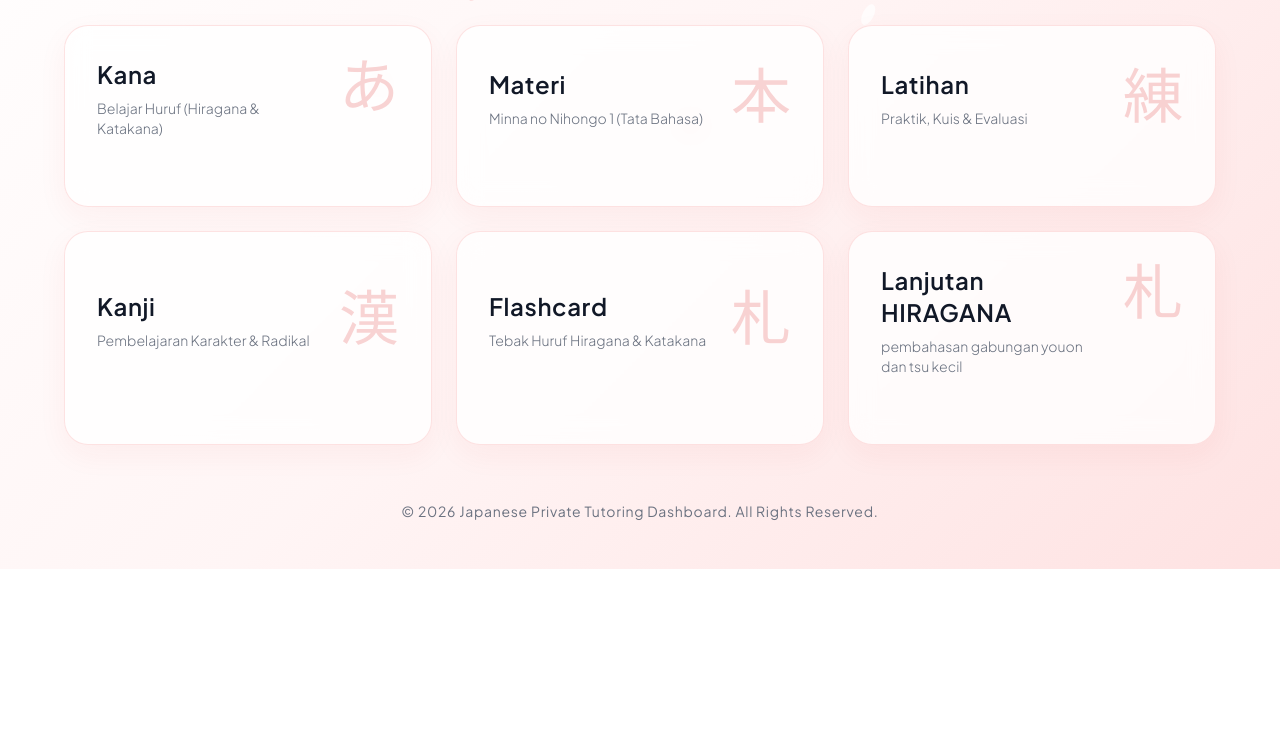
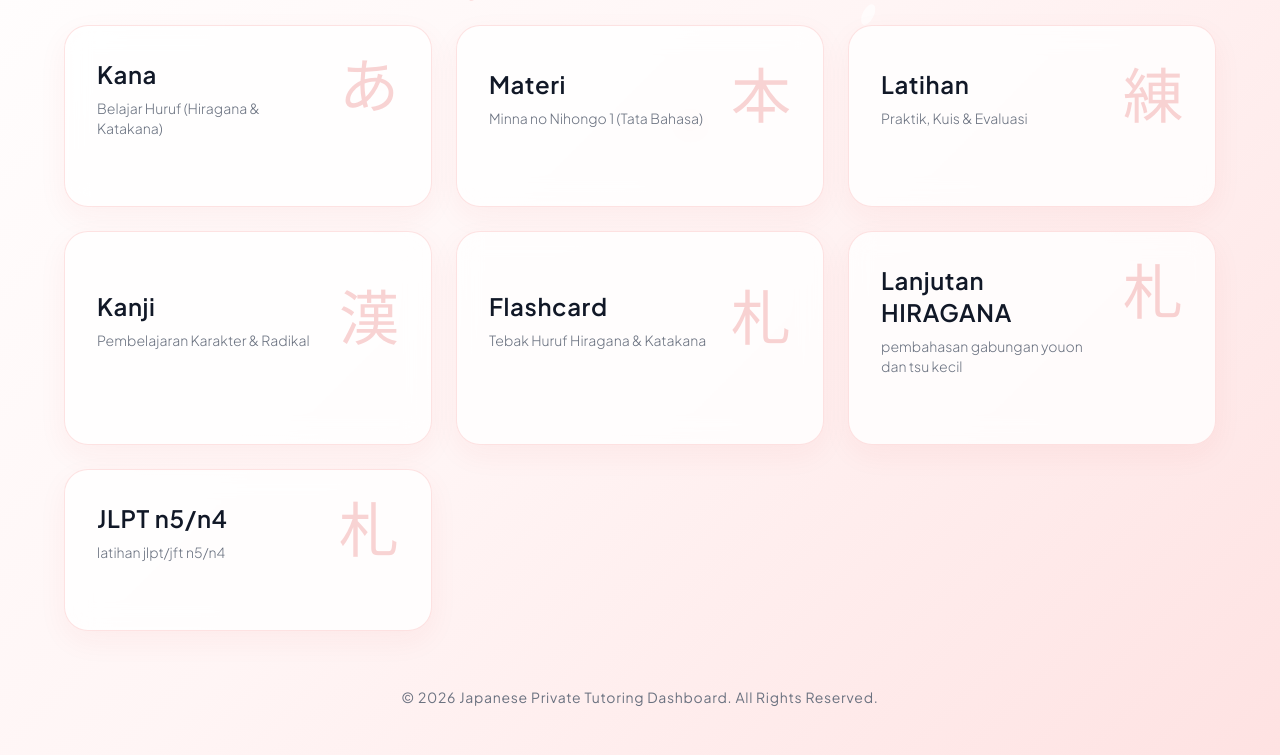
Before and after one commit to gojapantogether-ship-it/sense-gojapan-, a plain HTML site: page index.html in a window 1280 px wide. Shown: the part 243-998 px from the top of the page. Before the commit the page ends 812 px from the top, so only its background shows below. Drawn offline with nearby package versions, Linux system fonts and the light colour scheme.

Commit message:
Update index.html

```diff
--- a/index.html
+++ b/index.html
@@ -175,6 +175,20 @@
                 <div class="mt-6 sm:mt-8 h-1 w-0 bg-gradient-to-r from-red-600 to-red-400 rounded-full group-hover:w-full transition-all duration-500"></div>
             </button>
 
+             <!-- Card 5: JLPT -->
+            <button onclick="handleNavigation('Flashcard', 'jlpt.html')" class="glass-card group rounded-3xl p-6 sm:p-8 text-left focus:outline-none focus:ring-2 focus:ring-red-400/50 w-full cursor-pointer sm:col-span-2 lg:col-span-1">
+                <div class="flex items-start justify-between">
+                    <div>
+                        <h3 class="text-xl sm:text-2xl font-semibold text-gray-900 mb-2 tracking-wide group-hover:text-red-700 transition-colors">JLPT n5/n4</h3>
+                        <p class="text-gray-500 text-xs sm:text-sm font-light leading-relaxed">latihan jlpt/jft n5/n4</p>
+                    </div>
+                    <div class="card-icon font-jp text-5xl sm:text-6xl ml-4 shrink-0">
+                        札
+                    </div>
+                </div>
+                <div class="mt-6 sm:mt-8 h-1 w-0 bg-gradient-to-r from-red-600 to-red-400 rounded-full group-hover:w-full transition-all duration-500"></div>
+            </button>
+
         </div>
     </main>
 
```
